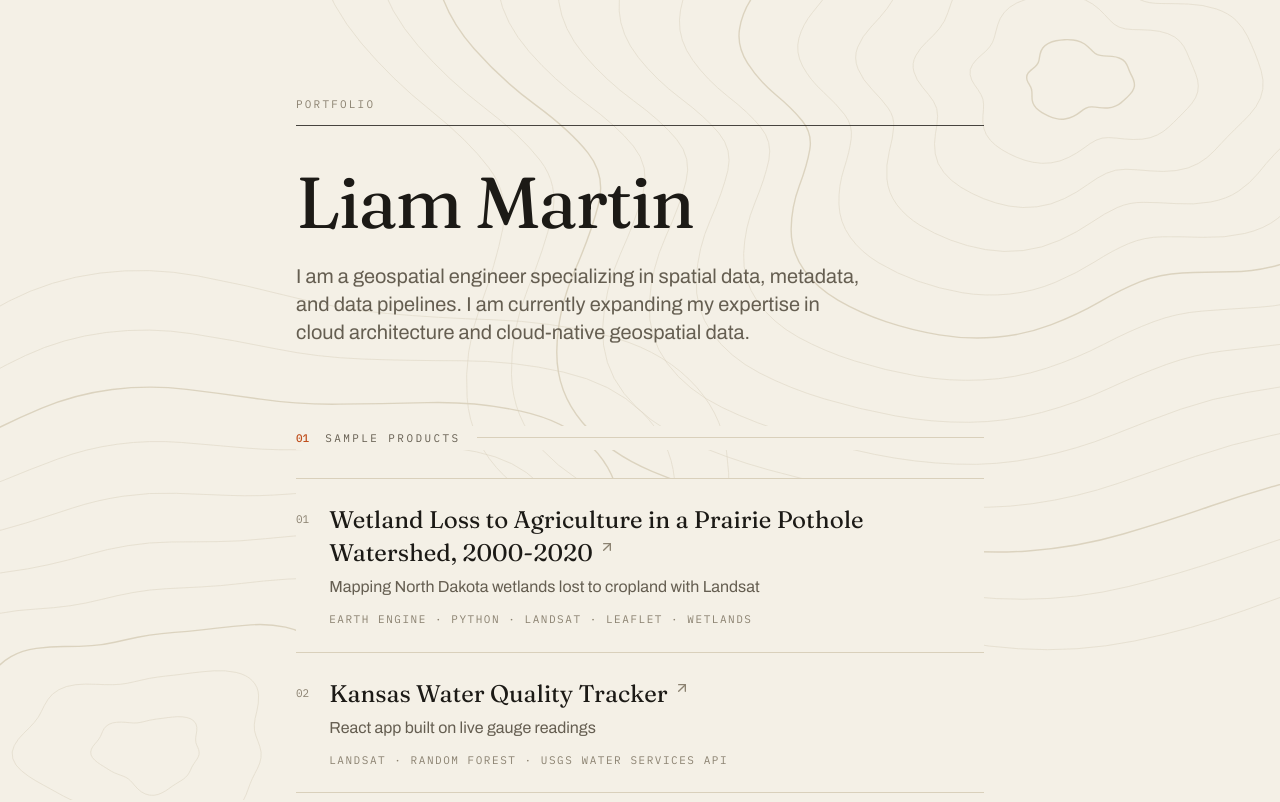
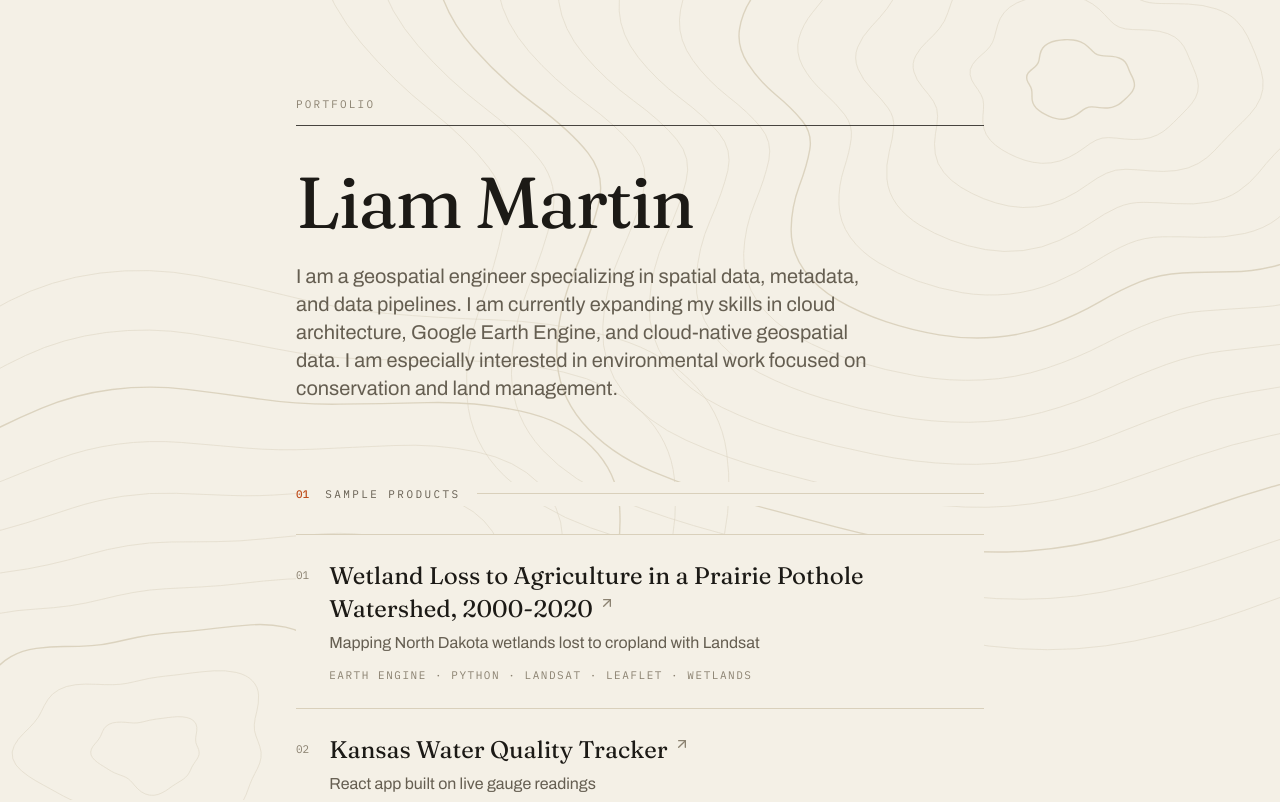
Before and after one commit to liammartin3/liammartin3.github.io, a React (Create React App) app: page / in a window 1280 px wide. Shown: the top 802 px of the page. Built offline with nearby package versions, Linux system fonts and the light colour scheme.

Commit message:
update description

```diff
--- a/src/App.js
+++ b/src/App.js
@@ -175,8 +175,9 @@ export default function Portfolio() {
           </h1>
           <p className="mt-6 max-w-xl text-lg leading-relaxed text-ink-muted sm:text-xl">
             I am a geospatial engineer specializing in spatial data, metadata, and data
-            pipelines. I am currently expanding my expertise in cloud architecture and
-            cloud-native geospatial data.
+            pipelines. I am currently expanding my skills in cloud architecture, Google
+            Earth Engine, and cloud-native geospatial data. I am especially interested
+            in environmental work focused on conservation and land management.
           </p>
         </header>
 
```
